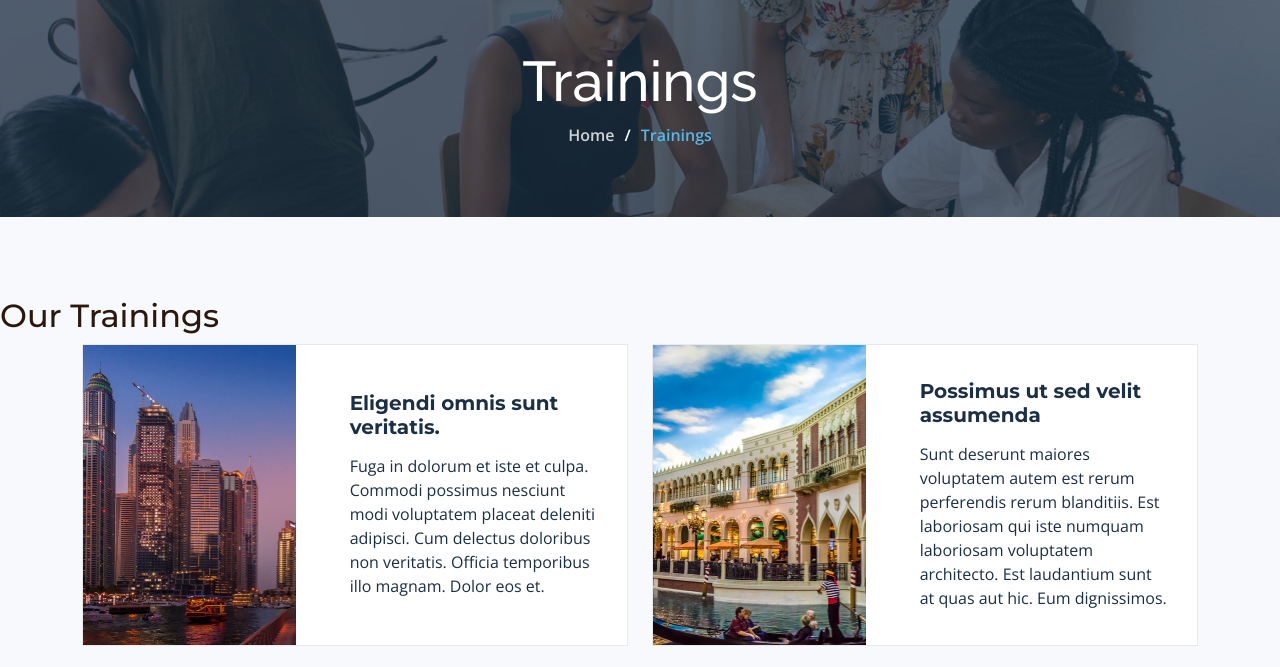
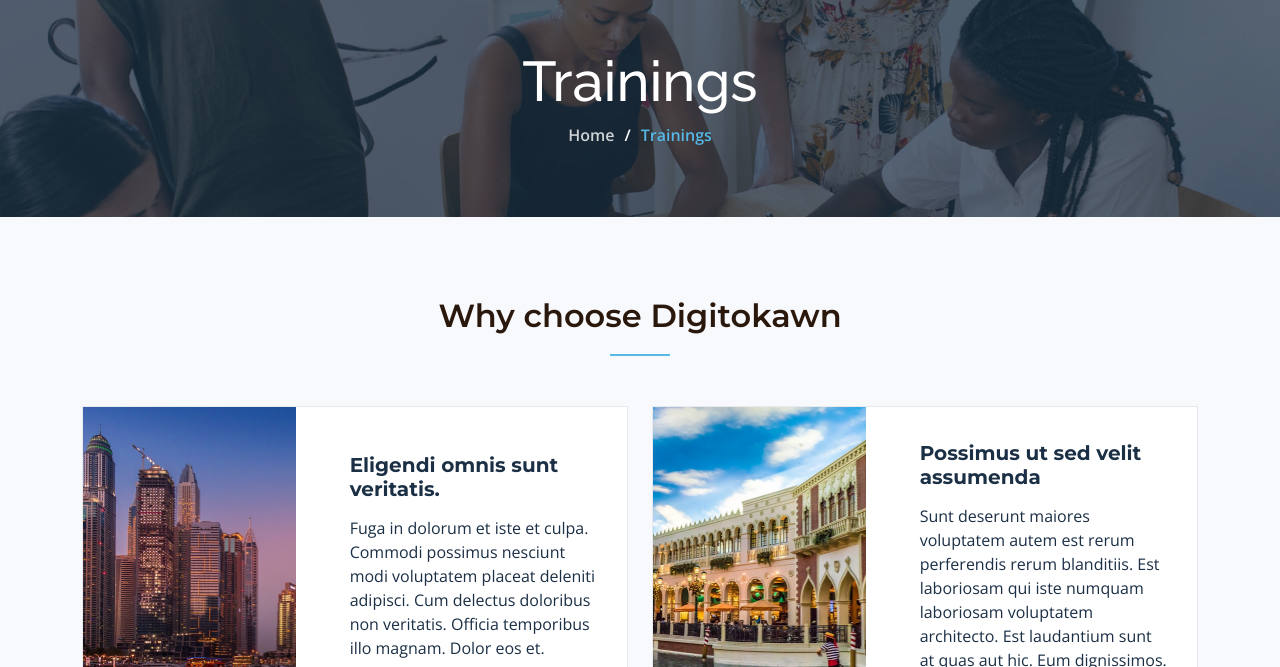
Before and after one commit to Digitokawn-git/Digitokawn, a plain HTML site: page trainings.html in a window 1280 px wide. Shown: the part 92-759 px from the top of the page. Drawn offline with nearby package versions, Linux system fonts and the light colour scheme.

Commit message:
Update trainings.html

```diff
--- a/trainings.html
+++ b/trainings.html
@@ -80,7 +80,11 @@
 
     <!-- ======= Services Cards Section ======= -->
     <section id="services-cards" class="services-cards">
-      <h2>Our Trainings</h2>
+
+      <div class="section-header">
+          <h2>Why choose Digitokawn</h2>
+      </div>
+
       <div class="container" data-aos="fade-up">
 
         <div class="row gy-4">
```
